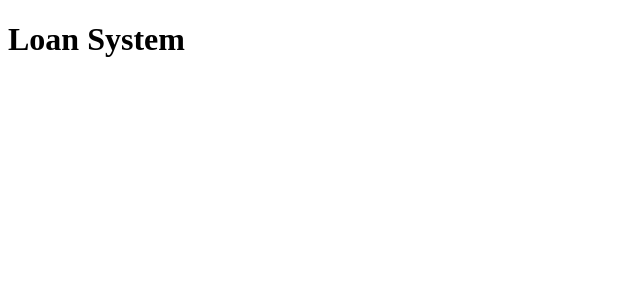
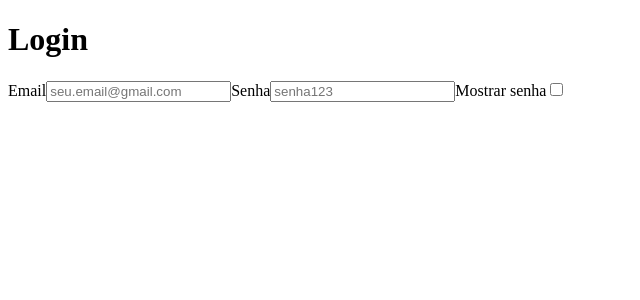
Before and after one commit to Kevin-Ol/loan-system-frontend, a React (Create React App) app: page / in a window 1280 px wide. Shown: the top 300 px of the page, without its empty margins (0-640 px from the left). Built offline with nearby package versions, Linux system fonts and the light colour scheme.

Commit message:
Página de Login

```diff
--- a/package.json
+++ b/package.json
@@ -8,6 +8,7 @@
     "@testing-library/user-event": "^13.5.0",
     "react": "^18.1.0",
     "react-dom": "^18.1.0",
+    "react-router-dom": "^6.3.0",
     "react-scripts": "5.0.1",
     "web-vitals": "^2.1.4"
   },
--- a/src/App.jsx
+++ b/src/App.jsx
@@ -1,8 +1,11 @@
+import { Routes, Route } from "react-router-dom";
+import Home from "./pages/Home";
+
 function App() {
   return (
-    <div>
-      <h1>Loan System</h1>
-    </div>
+    <Routes>
+      <Route path="/" element={<Home />} />
+    </Routes>
   );
 }
 
--- /dev/null
+++ b/src/components/Login.jsx
@@ -0,0 +1,42 @@
+import { useState, useCallback } from "react";
+
+function Login() {
+  const [email, setEmail] = useState("");
+  const [password, setPassword] = useState("");
+  const [revealPassword, setRevealPassword] = useState(false);
+
+  const handleEmail = useCallback(({ target }) => setEmail(target.value));
+  const handlePassword = useCallback(({ target }) => setPassword(target.value));
+  const handleRevealPassord = useCallback(({ target }) =>
+    setRevealPassword(target.checked)
+  );
+
+  return (
+    <form>
+      <label htmlFor="email">Email</label>
+      <input
+        type="email"
+        id="email"
+        placeholder="seu.email@gmail.com"
+        value={email}
+        onChange={handleEmail}
+      />
+      <label htmlFor="password">Senha</label>
+      <input
+        type={revealPassword ? "text" : "password"}
+        placeholder="senha123"
+        id="password"
+        value={password}
+        onChange={handlePassword}
+      />
+      <label htmlFor="reveal-password">Mostrar senha</label>
+      <input
+        type="checkbox"
+        id="reveal-password"
+        onChange={handleRevealPassord}
+      />
+    </form>
+  );
+}
+
+export default Login;
--- a/src/index.jsx
+++ b/src/index.jsx
@@ -1,12 +1,15 @@
 import React from "react";
 import ReactDOM from "react-dom/client";
+import { BrowserRouter } from "react-router-dom";
 import App from "./App";
 import reportWebVitals from "./reportWebVitals";
 
 const root = ReactDOM.createRoot(document.getElementById("root"));
 root.render(
   <React.StrictMode>
-    <App />
+    <BrowserRouter>
+      <App />
+    </BrowserRouter>
   </React.StrictMode>
 );
 
--- /dev/null
+++ b/src/pages/Home.jsx
@@ -0,0 +1,12 @@
+import Login from "../components/Login";
+
+function App() {
+  return (
+    <main>
+      <h1>Login</h1>
+      <Login />
+    </main>
+  );
+}
+
+export default App;
```
Also changed, not shown: .eslintrc.json, 1 other file (tests, documents, lock files or other folders).
